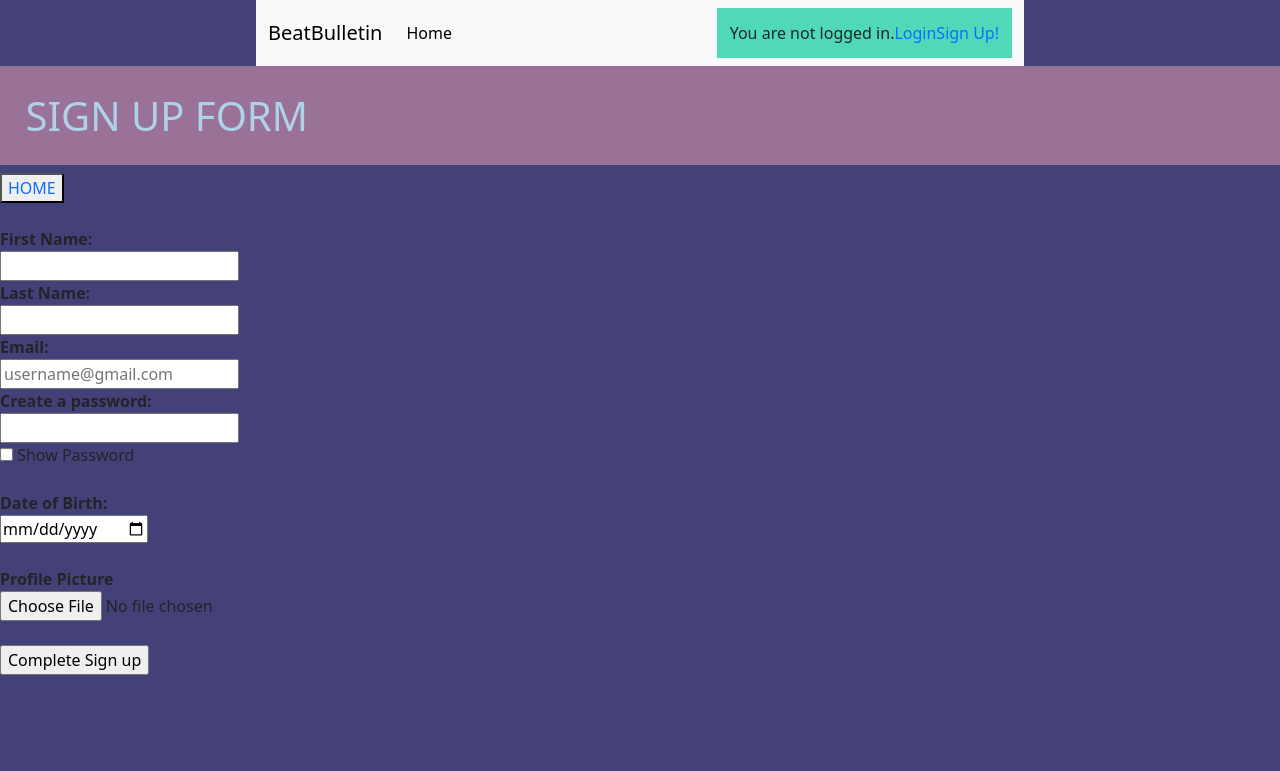
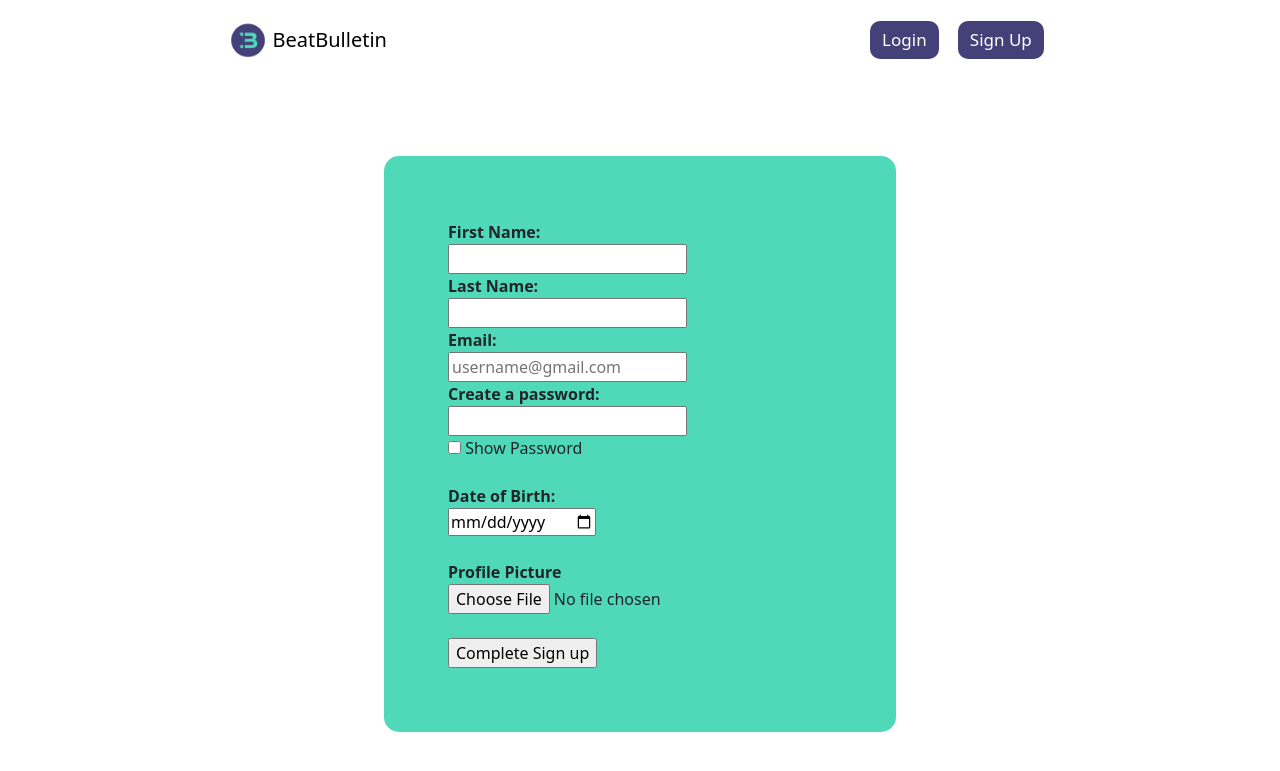
Before and after one commit to frederrck/usermanagement, a Flask app: page /signup in a window 1280 px wide. Shown: the top 771 px of the page. Run offline with Flask 3, Linux system fonts and the light colour scheme.

Commit message:
Changes Wednesday

```diff
--- a/app.py
+++ b/app.py
@@ -63,7 +63,16 @@ def view_user():
 # View Page
 @app.route("/viewprofile")
 def view_profile():
-    return render_template("viewprofile.html")
+    with create_connection() as connection:
+        with connection.cursor() as cursor:
+            sql = "SELECT * FROM users WHERE id = %s"
+
+            values = (
+                session["id"]
+            )
+            cursor.execute(sql, values)
+            result = cursor.fetchone()
+    return render_template("viewprofile.html", result=result)
 
 # /post?id=1
 @app.route("/post")
@@ -74,7 +83,7 @@ def post():
                     JOIN users ON posts.user_id = users.id
                     WHERE posts.id = %s"""
             values = (
-                request.args['id']
+                request.args['id'] #change this to be for all users
             )
             cursor.execute(sql, values)
             result = cursor.fetchone()
@@ -85,8 +94,8 @@ def add_post():
     if request.method == "POST":
         with create_connection() as connection:
             with connection.cursor() as cursor:
-                sql = "INSERT INTO posts (content) VALUES (%s)"
-                values = (request.form['content'])
+                sql = "INSERT INTO posts (content, user_id) VALUES (%s, %s)"
+                values = (request.form['content'],session["id"])
                 cursor.execute(sql, values)
                 connection.commit()
         return render_template("post_add.html")
--- a/static/main.css
+++ b/static/main.css
@@ -1,5 +1,3 @@
-/* new page css */
-
 body{
     background-color: #434178;
   }
@@ -7,6 +5,13 @@ body{
 /* nav */
 .navbar-logo img{
     height: 37px;
+}
+
+.navbar {
+    background-color: white;
+    min-width: 500px;
+    width:67%;
+    margin: auto;
 }
 
 /* TABLE CSS */
@@ -96,7 +101,7 @@ img[alt=profile] {
 
 
 /* layout page nav */
-.container {
+.home-head {
     display: flex;
     align-items: center;
     width: 67%;
@@ -116,15 +121,35 @@ img[alt=profile] {
 }
 
 
-
+/* right-menu in navbar */
 .right-menu{
-    display: flex;
-    align-items: center;
-
-    justify-content: right;
-    background-color: #4fd9b8;
     padding:13px;
 }
+
+.right-menu button {
+    border-radius: 10px;
+    margin-left:15px;
+    text-decoration: none;
+    padding-left: 10px;
+    padding-right: 10px;
+    padding-top:4px;
+    padding-bottom:4px;
+    border-color: transparent;
+    background-color:#434178;
+    transition: 0.7s;
+    font-size: 17px;
+}
+
+.right-menu button:hover{
+    box-shadow: 5px 5px #4fd9b8;
+}
+
+.right-menu button a{
+    color: white;
+}
+
+
+
 
 /* divider */
 
@@ -137,3 +162,26 @@ img[alt=profile] {
     border-width: 1px 0;
     box-shadow: inset 0 .5em 1.5em rgba(0, 0, 0, .1), inset 0 .125em .5em rgba(0, 0, 0, .15);
   }
+
+
+
+/* post page */
+.post-feed{
+    display: flex;
+    align-items: center;
+    background-color: #4fd9b8;
+    width:67%;
+}
+
+/* login */
+
+.sign-container{
+    background-color:  #4fd9b8;
+    width: 40%;
+    border-radius: 15px;
+    padding:64px;
+    margin-left:auto;
+    margin-right: auto;
+    margin-top:6%;
+    min-width: 400px;
+}
--- a/templates/_layout.html
+++ b/templates/_layout.html
@@ -4,32 +4,39 @@
 <head>
     <meta charset="utf-8" />
     <title>User Management</title>
+    <link rel="icon" type="image/x-icon" href="static/images/b_logo.png">
     <link href="https://cdn.jsdelivr.net/npm/bootstrap@5.3.0-alpha1/dist/css/bootstrap.min.css" rel="stylesheet" integrity="sha384-GLhlTQ8iRABdZLl6O3oVMWSktQOp6b7In1Zl3/Jr59b6EGGoI1aFkw7cmDA6j6gD" crossorigin="anonymous">
     <link rel="stylesheet" href="/static/main.css">
 </head>
 <body>
     <!-- Navigation Bar-->
-    <nav class="navbar navbar-expand-lg navbar-light bg-light" style="width:60%;margin: auto;">
+    <nav class="navbar navbar-expand-lg navbar-light">
         <div class="container-fluid">
-          <a class="navbar-brand" href="#">BeatBulletin</a>
+        <div class="navbar-logo"><img src="/static/images/b_logo.png" alt="Logo"></div>
+          <a class="navbar-brand" href="/">BeatBulletin</a>
           <button class="navbar-toggler" type="button" data-bs-toggle="collapse" data-bs-target="#navbarNavAltMarkup" aria-controls="navbarNavAltMarkup" aria-expanded="false" aria-label="Toggle navigation">
             <span class="navbar-toggler-icon"></span>
           </button>
-          <div class="collapse navbar-collapse" id="navbarNavAltMarkup">
-            <div class="navbar-nav">
-              <a class="nav-link active" aria-current="page" href="#">Home</a>
-            </div>
+            <div class="collapse navbar-collapse" id="navbarNavAltMarkup">
+                {% if session["logged_in"] %}
+                <div class="navbar-nav">
+                  <a class="nav-link active" aria-current="page" href="/post">Explore</a>
+                </div>
+                {% else %}
+
+                {% endif %}
             </div>
             <div class="right-menu">
                 {% if session["logged_in"] %}
-                Welcome, {{ session["first_name"] }}! ({{session["role"]}})
-                <button class="upload-btn">Upload</button>
-                <button class="profile-btn">My Profile</button>
+                Welcome, {{ session["first_name"] }} ({{session["role"]}})
+                <button class="upload-btn"><a href="/post/add">Upload</a></button>
+                <button class="profile-btn"><a href="/viewprofile" onclick="closeButton()">My Profile</a></button>
                 <a href="/logout">Logout</a>
                 {% else %}
-                    You are not logged in.
-                    <a href="/login">Login</a>
-                    <a href="/signup">Sign Up!</a>
+                <div class="right-button">
+                    <button><a href="/login">Login</a></button>
+                    <button><a href="/signup">Sign Up</a></button>
+                </div>
                 {% endif %}
             </div>
         </div>
@@ -50,5 +57,12 @@
             }
         }
     </script>
+    <script>
+      function closeButton() {
+        document.getElementsByClassName("profile-btn").style.display = "none";
+      }
+    </script>
+
+
 </body>
 </html>
--- a/templates/signup.html
+++ b/templates/signup.html
@@ -1,12 +1,8 @@
 {% extends "_layout.html" %}
 
 {% block content %}
-
-<h1 class="home_head">SIGN UP FORM</h1>
-
-
-<button><a href='/'> HOME </a></button><br><br>
-
+<body style="background-color: white;">
+    <div class="sign-container">
         <form method='POST' enctype="multipart/form-data">
         <!-- Personal -->
         <label for="first_name">First Name: </label><br />
@@ -29,7 +25,8 @@
 
         <input type="submit" value="Complete Sign up"/>
         </form>
-
+    </div>
+</body>
 
 
 {% endblock %}
```
Also changed, not shown: templates/home.html (+15 -50 lines), templates/login.html (+4 -8 lines), templates/post.html (+5 -6 lines), templates/post_add.html (+5 -3 lines), templates/viewprofile.html (added, +37 -0 lines). Lines whose indentation alone changed are shown as unchanged.
